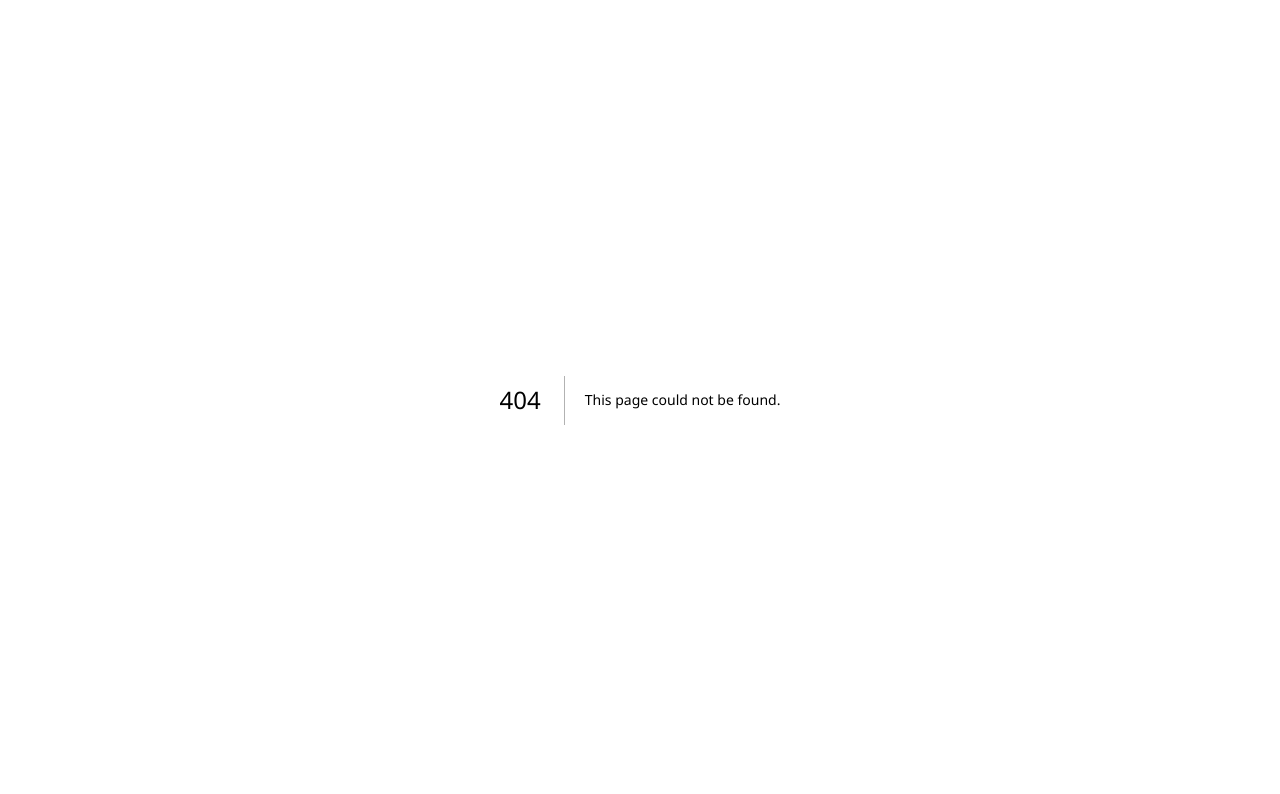
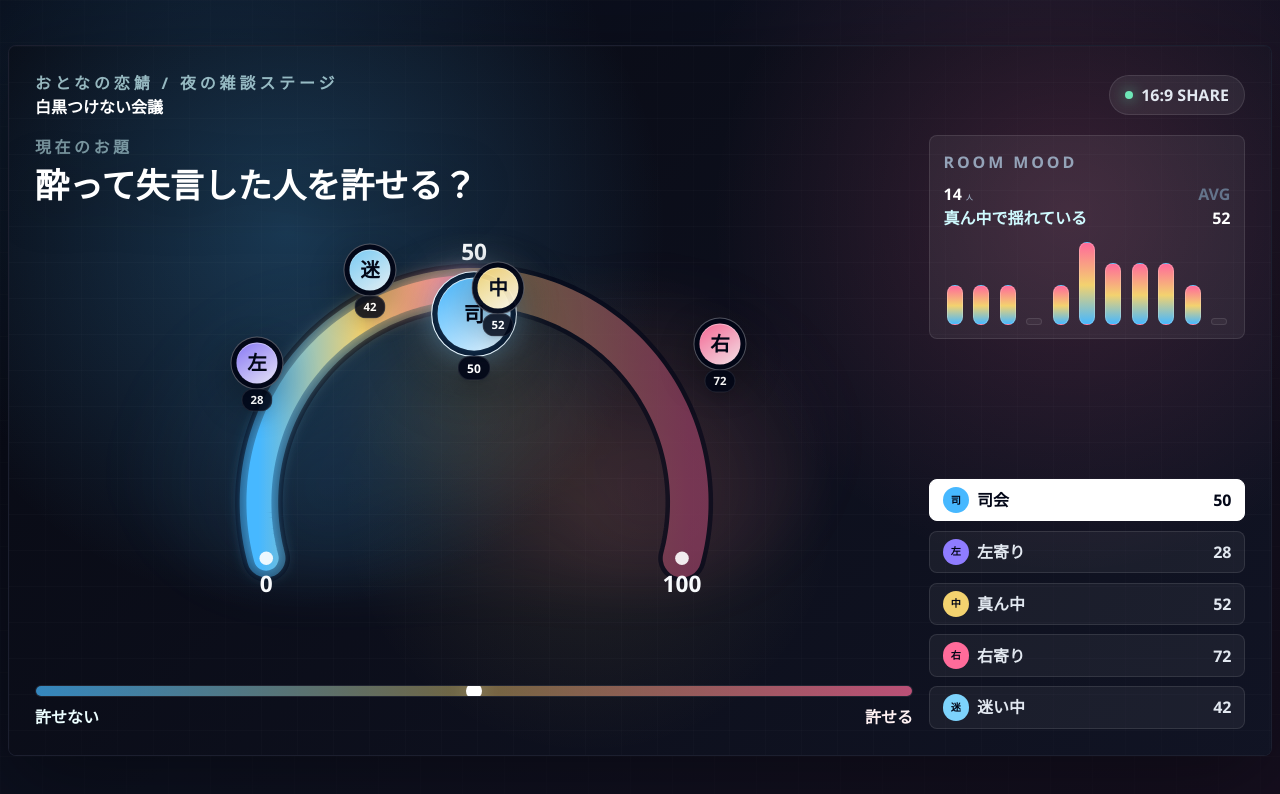
Before and after one commit to ys-matsuda/shirokuro-kaigi, a Next.js app: page /stage in a window 1280 px wide. Before the commit this address had no page. Shown: the top 794 px of the page. Built offline with nearby package versions, Linux system fonts and the light colour scheme.

Commit message:
checkpoint: v1.005 2026-05-04 21:52:55 - add dedicated 16-9 stage share page

```diff
--- /dev/null
+++ b/src/app/stage/page.tsx
@@ -0,0 +1,5 @@
+import { StageShareView } from "@/components/StageShareView";
+
+export default function StagePage() {
+  return <StageShareView />;
+}
--- a/src/components/BroadcastStage.tsx
+++ b/src/components/BroadcastStage.tsx
@@ -23,6 +23,7 @@ type BroadcastStageProps = {
   activeSpeakerId: string;
   audienceVotes: AudienceVote[];
   onActiveSpeakerChange: (speakerId: string) => void;
+  mode?: "embedded" | "share";
 };
 
 const viewBox = {
@@ -41,6 +42,7 @@ export function BroadcastStage({
   activeSpeakerId,
   audienceVotes,
   onActiveSpeakerChange,
+  mode = "embedded",
 }: BroadcastStageProps) {
   const activeSpeaker = speakers.find((speaker) => speaker.id === activeSpeakerId);
   const activeValue = activeSpeaker?.value ?? 50;
@@ -55,8 +57,13 @@ export function BroadcastStage({
     fontSize: "clamp(1.38rem, 2.7cqw, 2.7rem)",
     lineHeight: 1.04,
   };
+  const isShareMode = mode === "share";
+  const shareBadgeClassName =
+    "inline-flex items-center gap-2 rounded-full border border-white/10 bg-white/[0.07] px-[clamp(0.75rem,1.2cqw,1.45rem)] py-[clamp(0.36rem,0.55cqw,0.72rem)] text-[var(--stage-side-title)] font-black text-slate-200";
   const stageStyle = {
-    width: "min(100%, 1280px, calc(177.78vh - 235px))",
+    width: isShareMode
+      ? "min(calc(100vw - 1rem), calc(177.78vh - 1rem))"
+      : "min(100%, 1280px, calc(177.78vh - 235px))",
     "--stage-pad": "clamp(1rem, 2.05cqw, 2.55rem)",
     "--stage-gap": "clamp(0.75rem, 1.25cqw, 1.6rem)",
     "--stage-room": "clamp(0.66rem, 1.02cqw, 1.24rem)",
@@ -90,10 +97,25 @@ export function BroadcastStage({
                 {appConfig.name}
               </h1>
             </div>
-            <div className="inline-flex items-center gap-2 rounded-full border border-white/10 bg-white/[0.07] px-[clamp(0.75rem,1.2cqw,1.45rem)] py-[clamp(0.36rem,0.55cqw,0.72rem)] text-[var(--stage-side-title)] font-black text-slate-200">
-              <span className="size-2 rounded-full bg-emerald-300 shadow-[0_0_14px_rgba(110,231,183,0.8)]" />
-              16:9 SHARE
-            </div>
+            {isShareMode ? (
+              <div className={shareBadgeClassName}>
+                <span className="size-2 rounded-full bg-emerald-300 shadow-[0_0_14px_rgba(110,231,183,0.8)]" />
+                16:9 SHARE
+              </div>
+            ) : (
+              <a
+                href="/stage"
+                target="_blank"
+                rel="noreferrer"
+                className={cn(
+                  shareBadgeClassName,
+                  "transition hover:border-white/20 hover:bg-white/[0.1]",
+                )}
+              >
+                <span className="size-2 rounded-full bg-emerald-300 shadow-[0_0_14px_rgba(110,231,183,0.8)]" />
+                16:9 SHARE
+              </a>
+            )}
           </div>
 
           <div className="mt-[var(--stage-gap)] grid min-h-0 flex-1 gap-[var(--stage-gap)] grid-cols-1 md:grid-cols-[minmax(0,1fr)_minmax(210px,0.36fr)]">
--- a/src/components/MeetingPrototype.tsx
+++ b/src/components/MeetingPrototype.tsx
@@ -4,8 +4,14 @@ import { useMemo, useState } from "react";
 
 import { appConfig } from "@/config/app";
 import { initialMeetingState } from "@/data/initialState";
+import { useSyncedMeetingState } from "@/hooks/useSyncedMeetingState";
 import { useTickSound } from "@/hooks/useTickSound";
-import type { AudienceVote, Role, SpeakerMeterParticipant } from "@/types/meeting";
+import type {
+  AudienceVote,
+  MeetingState,
+  Role,
+  SpeakerMeterParticipant,
+} from "@/types/meeting";
 
 import { AccessPanel, type AccessState } from "./AccessPanel";
 import { AppHeader } from "./AppHeader";
@@ -24,25 +30,22 @@ const roleCopy: Record<Role, string> = {
 };
 
 export function MeetingPrototype() {
-  const [topic, setTopic] = useState(initialMeetingState.topic);
-  const [leftLabel, setLeftLabel] = useState(initialMeetingState.leftLabel);
-  const [rightLabel, setRightLabel] = useState(initialMeetingState.rightLabel);
-  const [currentRole, setCurrentRole] = useState<Role>(initialMeetingState.currentRole);
+  const [meetingState, setMeetingState] = useSyncedMeetingState();
+  const {
+    topic,
+    leftLabel,
+    rightLabel,
+    currentRole,
+    soundEnabled,
+    speakers,
+    activeSpeakerId,
+    audienceVotes,
+  } = meetingState;
   const [access, setAccess] = useState<AccessState>({
     hostUnlocked: appConfig.access.hostUnlockedByDefault,
     speakerUnlocked: appConfig.access.speakerUnlockedByDefault,
     speakerControlEnabled: appConfig.access.speakerControlEnabledByDefault,
   });
-  const [soundEnabled, setSoundEnabled] = useState(initialMeetingState.soundEnabled);
-  const [speakers, setSpeakers] = useState<SpeakerMeterParticipant[]>(
-    initialMeetingState.speakers,
-  );
-  const [activeSpeakerId, setActiveSpeakerId] = useState(
-    initialMeetingState.activeSpeakerId,
-  );
-  const [audienceVotes, setAudienceVotes] = useState<AudienceVote[]>(
-    initialMeetingState.audienceVotes,
-  );
   const [selectedAudienceValue, setSelectedAudienceValue] = useState<number | null>(
     null,
   );
@@ -78,6 +81,40 @@ export function MeetingPrototype() {
         ? "スピーカーキーが必要です"
         : "スピーカー操作が一時停止中です";
 
+  function updateMeetingState(updater: (currentState: MeetingState) => MeetingState) {
+    setMeetingState(updater);
+  }
+
+  function setCurrentRole(role: Role) {
+    updateMeetingState((currentState) => ({ ...currentState, currentRole: role }));
+  }
+
+  function setSoundEnabled(soundEnabled: boolean) {
+    updateMeetingState((currentState) => ({ ...currentState, soundEnabled }));
+  }
+
+  function setActiveSpeakerId(activeSpeakerId: string) {
+    updateMeetingState((currentState) => ({ ...currentState, activeSpeakerId }));
+  }
+
+  function setAudienceVotes(
+    updater: (currentVotes: AudienceVote[]) => AudienceVote[],
+  ) {
+    updateMeetingState((currentState) => ({
+      ...currentState,
+      audienceVotes: updater(currentState.audienceVotes),
+    }));
+  }
+
+  function setSpeakers(
+    updater: (currentSpeakers: SpeakerMeterParticipant[]) => SpeakerMeterParticipant[],
+  ) {
+    updateMeetingState((currentState) => ({
+      ...currentState,
+      speakers: updater(currentState.speakers),
+    }));
+  }
+
   function handleAccessChange(nextAccess: AccessState) {
     setAccess(nextAccess);
 
@@ -109,11 +146,15 @@ export function MeetingPrototype() {
 
   function updateSpeakers(nextSpeakers: SpeakerMeterParticipant[]) {
     const safeSpeakers = nextSpeakers.slice(0, appConfig.maxSpeakers);
-    setSpeakers(safeSpeakers);
-
-    if (!safeSpeakers.some((speaker) => speaker.id === activeSpeakerId)) {
-      setActiveSpeakerId(safeSpeakers[0]?.id ?? initialMeetingState.activeSpeakerId);
-    }
+    updateMeetingState((currentState) => ({
+      ...currentState,
+      speakers: safeSpeakers,
+      activeSpeakerId: safeSpeakers.some(
+        (speaker) => speaker.id === currentState.activeSpeakerId,
+      )
+        ? currentState.activeSpeakerId
+        : safeSpeakers[0]?.id ?? initialMeetingState.activeSpeakerId,
+    }));
   }
 
   function handleAudienceVote(value: number) {
@@ -135,7 +176,7 @@ export function MeetingPrototype() {
 
   function resetAudienceVotes() {
     setSelectedAudienceValue(null);
-    setAudienceVotes([]);
+    updateMeetingState((currentState) => ({ ...currentState, audienceVotes: [] }));
   }
 
   function resetSpeakerMeter() {
@@ -228,9 +269,12 @@ export function MeetingPrototype() {
                 disabled={!canUseHostControls}
                 disabledReason={!canUseHostControls ? hostDisabledReason : undefined}
                 onUpdateTopic={(next) => {
-                  setTopic(next.topic);
-                  setLeftLabel(next.leftLabel);
-                  setRightLabel(next.rightLabel);
+                  updateMeetingState((currentState) => ({
+                    ...currentState,
+                    topic: next.topic,
+                    leftLabel: next.leftLabel,
+                    rightLabel: next.rightLabel,
+                  }));
                 }}
                 onSpeakersChange={updateSpeakers}
                 onActiveSpeakerChange={setActiveSpeakerId}
--- /dev/null
+++ b/src/components/StageShareView.tsx
@@ -0,0 +1,28 @@
+"use client";
+
+import { BroadcastStage } from "@/components/BroadcastStage";
+import { useSyncedMeetingState } from "@/hooks/useSyncedMeetingState";
+
+export function StageShareView() {
+  const [meetingState] = useSyncedMeetingState();
+
+  return (
+    <main className="relative grid h-screen place-items-center overflow-hidden bg-slate-950 p-2">
+      <div className="pointer-events-none fixed inset-0 bg-[radial-gradient(circle_at_18%_16%,rgba(71,184,255,0.18),transparent_31%),radial-gradient(circle_at_82%_22%,rgba(255,107,154,0.15),transparent_30%),linear-gradient(135deg,#070914_0%,#0d1120_45%,#160f1f_100%)]" />
+      <div className="pointer-events-none fixed inset-0 opacity-[0.16] [background-image:linear-gradient(rgba(255,255,255,0.08)_1px,transparent_1px),linear-gradient(90deg,rgba(255,255,255,0.06)_1px,transparent_1px)] [background-size:42px_42px]" />
+
+      <div className="relative z-10">
+        <BroadcastStage
+          topic={meetingState.topic}
+          leftLabel={meetingState.leftLabel}
+          rightLabel={meetingState.rightLabel}
+          speakers={meetingState.speakers}
+          activeSpeakerId={meetingState.activeSpeakerId}
+          audienceVotes={meetingState.audienceVotes}
+          mode="share"
+          onActiveSpeakerChange={() => undefined}
+        />
+      </div>
+    </main>
+  );
+}
--- /dev/null
+++ b/src/hooks/useSyncedMeetingState.ts
@@ -0,0 +1,137 @@
+"use client";
+
+import { useEffect, useState, type Dispatch, type SetStateAction } from "react";
+
+import { appConfig } from "@/config/app";
+import { initialMeetingState } from "@/data/initialState";
+import type {
+  AudienceVote,
+  MeetingState,
+  Role,
+  SpeakerMeterParticipant,
+} from "@/types/meeting";
+
+const storageKey = "consensus-meter:meeting-state:v1";
+const roles: Role[] = ["host", "speaker", "audience"];
+
+function isRecord(value: unknown): value is Record<string, unknown> {
+  return typeof value === "object" && value !== null;
+}
+
+function isAudienceVote(value: unknown): value is AudienceVote {
+  return (
+    isRecord(value) &&
+    typeof value.id === "string" &&
+    typeof value.name === "string" &&
+    typeof value.value === "number"
+  );
+}
+
+function isSpeaker(value: unknown): value is SpeakerMeterParticipant {
+  return (
+    isRecord(value) &&
+    typeof value.id === "string" &&
+    typeof value.name === "string" &&
+    typeof value.initial === "string" &&
+    typeof value.value === "number" &&
+    typeof value.color === "string" &&
+    (typeof value.avatarUrl === "undefined" || typeof value.avatarUrl === "string")
+  );
+}
+
+function normalizeMeetingState(value: unknown): MeetingState {
+  const source = isRecord(value) ? value : {};
+  const speakers = Array.isArray(source.speakers)
+    ? source.speakers.filter(isSpeaker).slice(0, appConfig.maxSpeakers)
+    : initialMeetingState.speakers;
+  const activeSpeakerId =
+    typeof source.activeSpeakerId === "string" &&
+    speakers.some((speaker) => speaker.id === source.activeSpeakerId)
+      ? source.activeSpeakerId
+      : speakers[0]?.id ?? initialMeetingState.activeSpeakerId;
+
+  return {
+    topic:
+      typeof source.topic === "string"
+        ? source.topic
+        : initialMeetingState.topic,
+    leftLabel:
+      typeof source.leftLabel === "string"
+        ? source.leftLabel
+        : initialMeetingState.leftLabel,
+    rightLabel:
+      typeof source.rightLabel === "string"
+        ? source.rightLabel
+        : initialMeetingState.rightLabel,
+    speakers,
+    activeSpeakerId,
+    audienceVotes: Array.isArray(source.audienceVotes)
+      ? source.audienceVotes.filter(isAudienceVote)
+      : initialMeetingState.audienceVotes,
+    currentRole:
+      typeof source.currentRole === "string" &&
+      roles.includes(source.currentRole as Role)
+        ? (source.currentRole as Role)
+        : initialMeetingState.currentRole,
+    soundEnabled:
+      typeof source.soundEnabled === "boolean"
+        ? source.soundEnabled
+        : initialMeetingState.soundEnabled,
+  };
+}
+
+function readStoredMeetingState() {
+  try {
+    const rawValue = window.localStorage.getItem(storageKey);
+    return rawValue ? normalizeMeetingState(JSON.parse(rawValue)) : initialMeetingState;
+  } catch {
+    return initialMeetingState;
+  }
+}
+
+function writeStoredMeetingState(state: MeetingState) {
+  try {
+    window.localStorage.setItem(storageKey, JSON.stringify(state));
+  } catch {
+    // The prototype still works if browser storage is unavailable.
+  }
+}
+
+export function useSyncedMeetingState(): [
+  MeetingState,
+  Dispatch<SetStateAction<MeetingState>>,
+] {
+  const [meetingState, setMeetingState] = useState<MeetingState>(initialMeetingState);
+  const [hasLoadedStorage, setHasLoadedStorage] = useState(false);
+
+  useEffect(() => {
+    const timeoutId = window.setTimeout(() => {
+      setMeetingState(readStoredMeetingState());
+      setHasLoadedStorage(true);
+    }, 0);
+
+    return () => window.clearTimeout(timeoutId);
+  }, []);
+
+  useEffect(() => {
+    if (!hasLoadedStorage) return;
+    writeStoredMeetingState(meetingState);
+  }, [hasLoadedStorage, meetingState]);
+
+  useEffect(() => {
+    function handleStorage(event: StorageEvent) {
+      if (event.key !== storageKey || event.newValue === null) return;
+
+      try {
+        setMeetingState(normalizeMeetingState(JSON.parse(event.newValue)));
+      } catch {
+        setMeetingState(initialMeetingState);
+      }
+    }
+
+    window.addEventListener("storage", handleStorage);
+    return () => window.removeEventListener("storage", handleStorage);
+  }, []);
+
+  return [meetingState, setMeetingState];
+}
```
